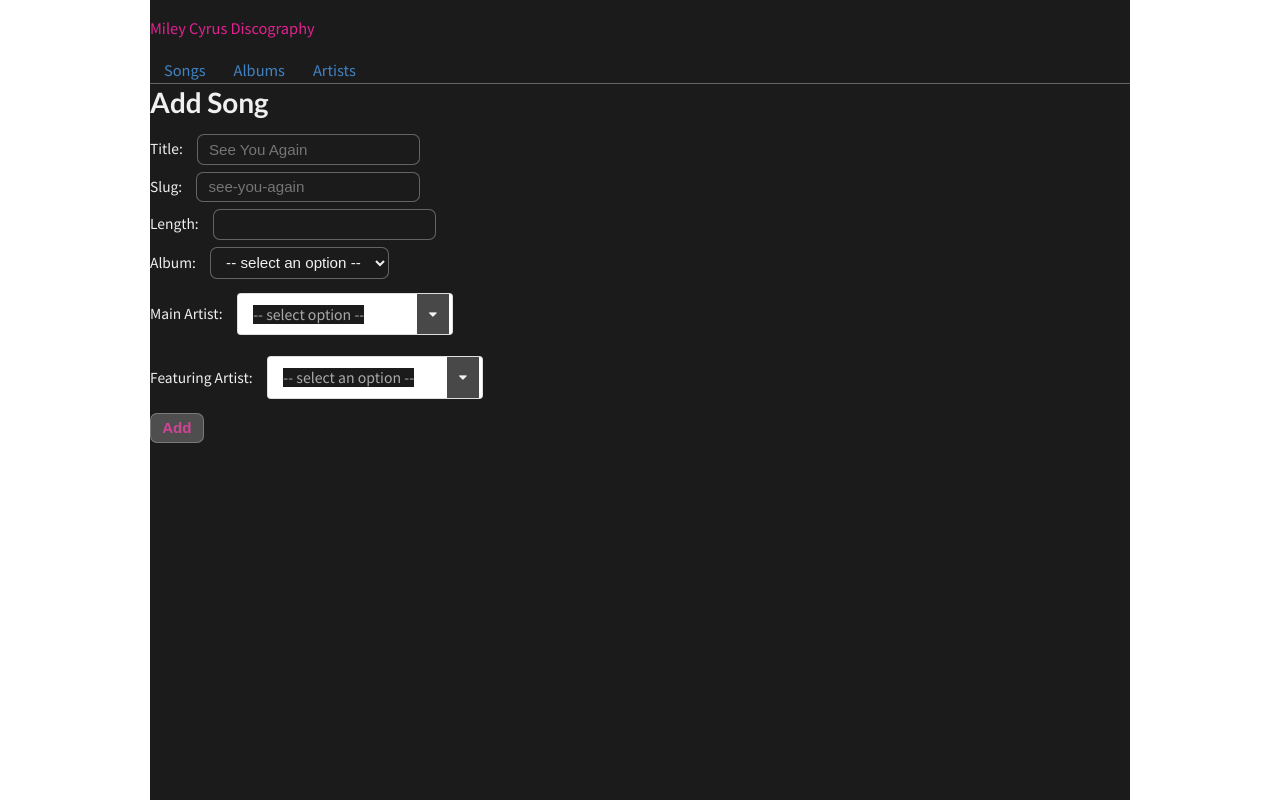
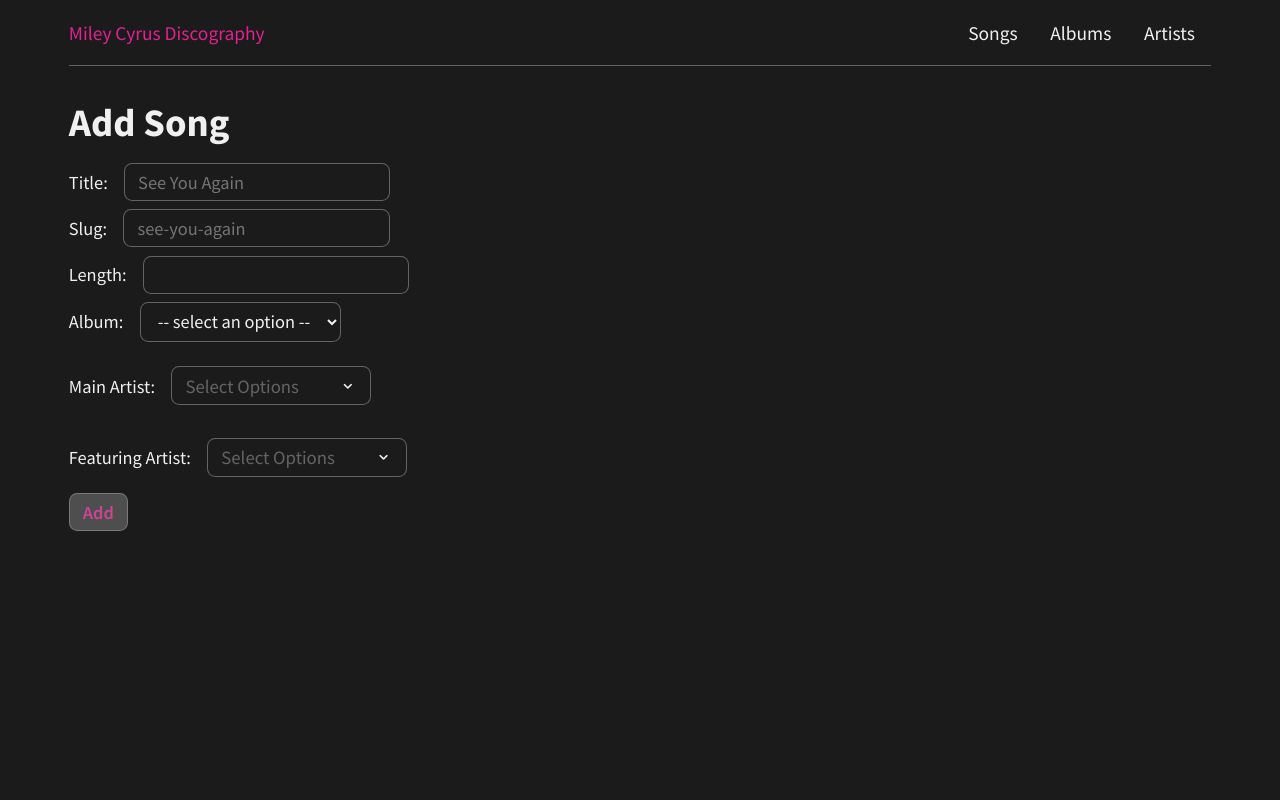
Before and after one commit to cammarb/miley-discography, a Flask app: page /songs/add_song in a window 1280 px wide. Run offline with Flask 2, Linux system fonts and the light colour scheme; data that the repository does not hold is empty; some libraries are stand-ins or nearby versions.

Commit message:
add multiselect styles | js

```diff
--- a/app/static/css/main.css
+++ b/app/static/css/main.css
@@ -179,12 +179,49 @@ form input[type=checkbox] {
 
 form div {
     display: flex;
-    align-items: center;
+    align-items: baseline;
     margin: 0.5rem 0;
 }
 
 /* Multiselect */
+.select-container {
+    flex-direction: column;
+    min-width: 200px;
+}
 
+#select-btn {
+    cursor: pointer;
+    width: 100%;
+    display: flex;
+    justify-content: space-between;
+    padding: 0.4rem 0.8rem;
+    border-radius: 0.5rem;
+    border: 0.1rem solid var(--grey-border);
+    color: var(--grey-border);
+    margin-bottom: 0 !important;
+}
+
+#angle-down-icon {
+    color: var(--fg-white-100);
+}
+
+#options-container {
+    width: max-content;
+    border: 1px solid var(--grey-border);
+    border-radius: 0.5rem;
+    margin-top: 0 !important;
+    flex-direction: column;
+    display: none;
+}
+
+.option {
+    align-items: center;
+    padding: 0.4rem 0.8rem;
+}
+
+.option:hover {
+    background-color: var(--anchor-bg-hover);
+}
 
 
 @media (max-width: 60em) {
--- /dev/null
+++ b/app/static/js/multiselect.js
@@ -0,0 +1,14 @@
+const selectBtn = document.getElementById("select-btn");
+var open = false;
+
+function toggleSelect() {
+    var optionsContainer = document.getElementById("options-container");
+    if (!open) {
+        optionsContainer.style.display = "block";
+        open = true;
+    }
+    else {
+        optionsContainer.style.display = "none";
+        open = false;
+    }
+};
--- a/app/templates/songs/add_song.html
+++ b/app/templates/songs/add_song.html
@@ -2,13 +2,6 @@
 {% block head%}
 {{super()}}
 <script src="{{ url_for('static',filename='js/multiselect.js') }}"></script>
-
-
-<link rel="stylesheet" href="https://cdnjs.cloudflare.com/ajax/libs/semantic-ui/2.4.1/semantic.min.css" />
-<script src="https://code.jquery.com/jquery-3.1.1.min.js">
-</script>
-<script src="https://cdnjs.cloudflare.com/ajax/libs/semantic-ui/2.4.1/semantic.min.js">
-</script>
 {% endblock %}
 
 {% block nav %}
@@ -47,22 +40,36 @@
 
     <div>
         <label for="main_artist">Main Artist:</label>
-        <select name="main_artist" class="ui selection dropdown" multiple="" id="multi-select">
-            <option disabled value="">-- select option --</option>
-            {% for artist in artists %}
-            <option value="{{artist.id}}">{{artist.name}}</option>
-            {% endfor %}
-        </select>
+        <div class="select-container" id="main_artist" name="main_artist">
+            <div id="select-btn" onclick="toggleSelect()">
+                Select Options
+                <i id="angle-down-icon" class="uis uis-angle-down"></i>
+            </div>
+            <div id="options-container">
+                {% for artist in artists %}
+                <div class="option">
+                    <input type="checkbox" value="{{artist.id}}">{{artist.name}}
+                </div>
+                {% endfor %}
+            </div>
+        </div>
     </div>
 
     <div>
         <label for="featuring_artist">Featuring Artist:</label>
-        <select name="featuring_artist" class="ui selection dropdown" multiple="" id="multi-select">
-            <option disabled value="">-- select an option --</option>
-            {% for artist in artists %}
-            <option value="{{artist.id}}">{{artist.name}}</option>
-            {% endfor %}
-        </select>
+        <div class="select-container" id="featuring_artist" name="featuring_artist">
+            <div id="select-btn" onclick="toggleSelect()">
+                Select Options
+                <i id="angle-down-icon" class="uis uis-angle-down"></i>
+            </div>
+            <div id="options-container">
+                {% for artist in artists %}
+                <div class="option">
+                    <input type="checkbox" value="{{artist.id}}">{{artist.name}}
+                </div>
+                {% endfor %}
+            </div>
+        </div>
     </div>
     <div>
         <button type="submit" class="btn ">Add</button>
```
